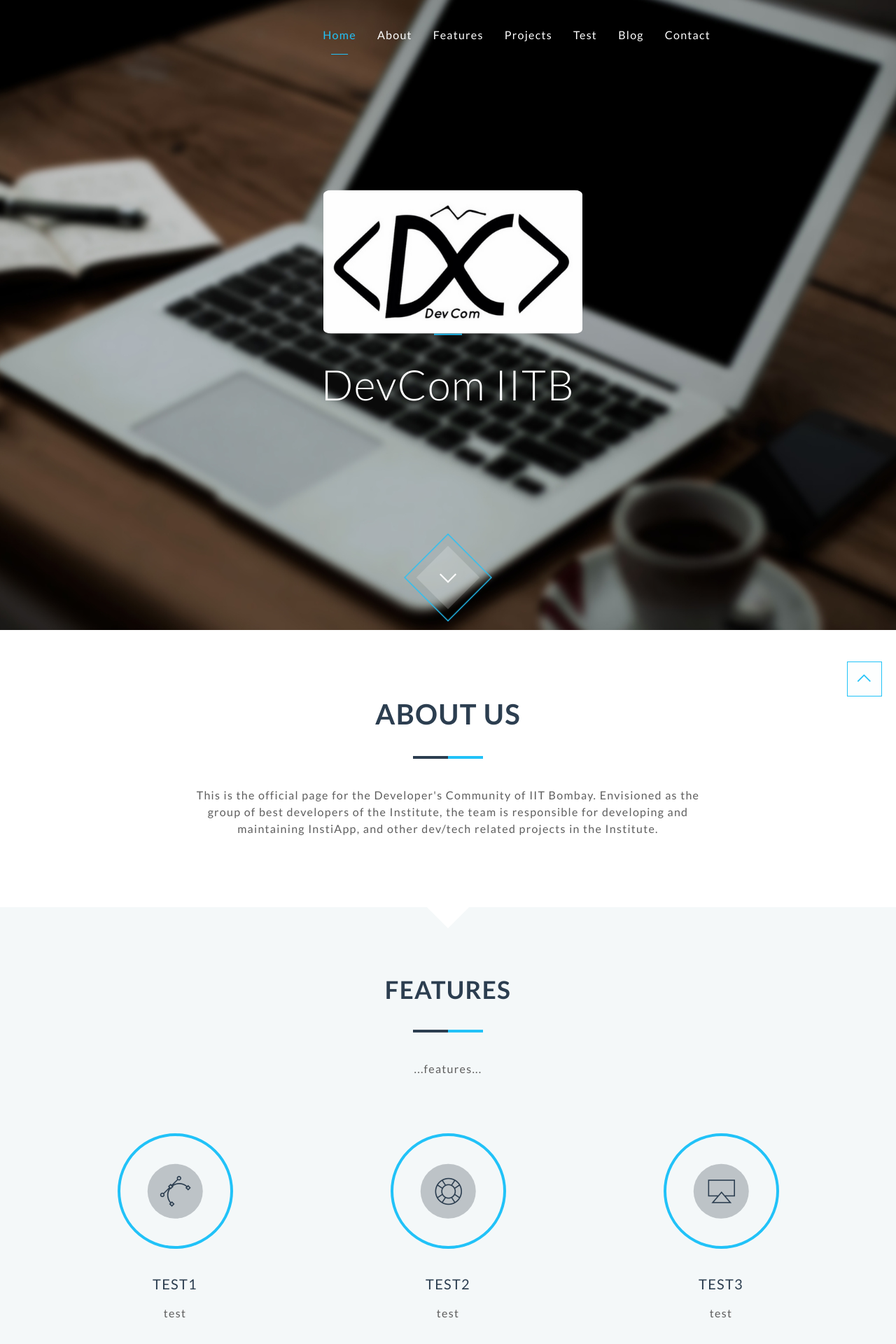
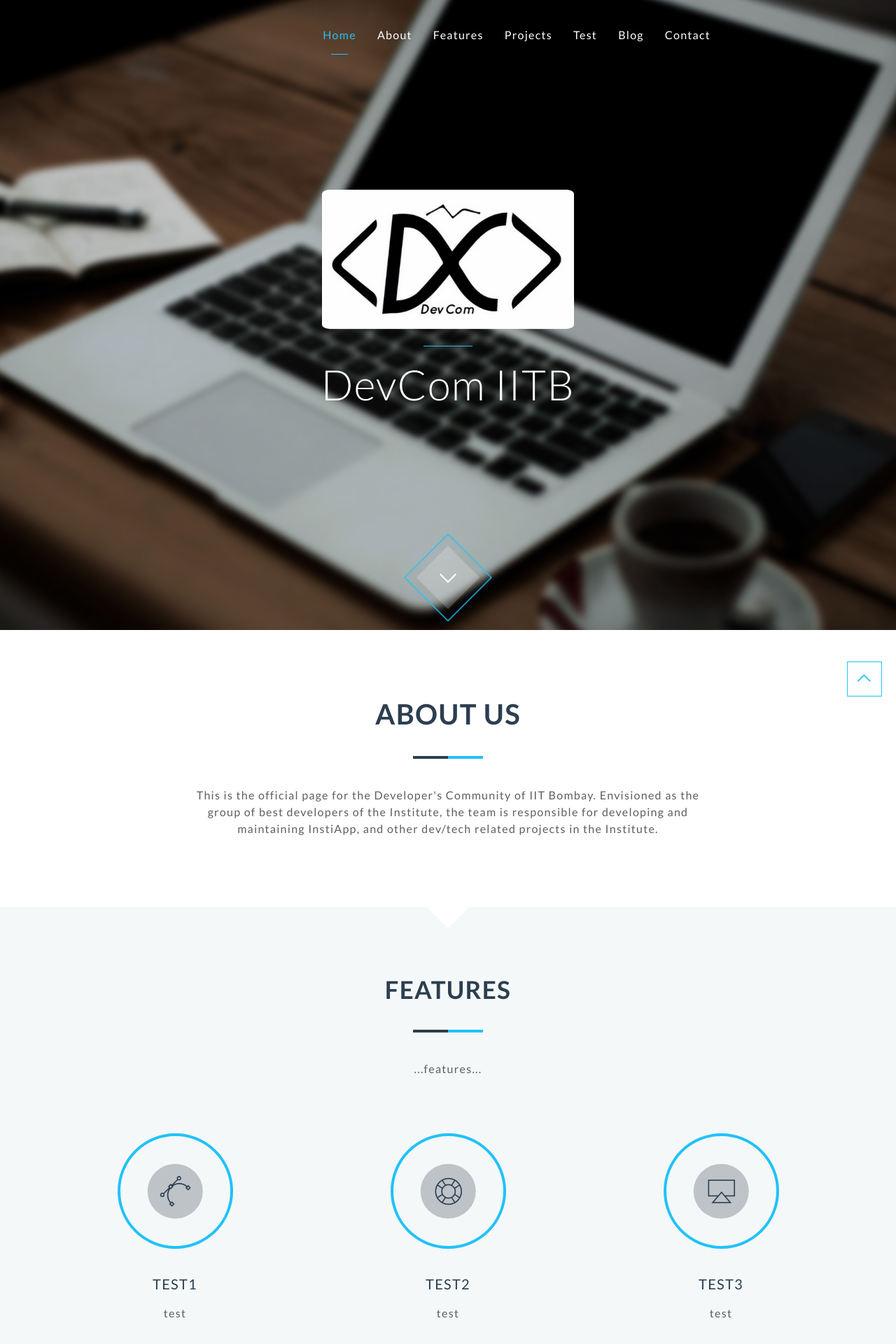
Before and after one commit to arya2331/DevCom, a Jekyll site: the page built from DevCom website/index.html, in a window 1280 px wide. Shown: the top 1920 px of the page at 70% size. Built offline with Jekyll 4.4.1, drawn with Linux system fonts in a browser that asks for light colours; nearby versions of some CDN libraries.

Commit message:
responsive

```diff
--- a/DevCom website/_includes/head.html
+++ b/DevCom website/_includes/head.html
@@ -1,7 +1,7 @@
 <!-- Site Head -->
 <head>
   <meta charset="utf-8" />
-  <title>Cyber Code Bear Blog</title>
+  <title>DevCom IITB</title>
   <meta name="viewport" content="width=device-width, initial-scale=1" />
   <link rel="shortcut icon" href="{{ site.baseurl }}/images/favicon.png" title="Favicon" />
   <link href="https://fonts.googleapis.com/css?family=Lato:300,400,700" rel="stylesheet">
--- a/DevCom website/_includes/header.html
+++ b/DevCom website/_includes/header.html
@@ -56,13 +56,19 @@
 
 
         <!-- Heading Title -->
-        <div class="row heading-title">
-          <!-- <h2>{{ site.headter-tagline }}</h2> -->
-          <div class="col-md-4 phone">
-            <img src="{{ site.baseurl }}/images/logos/devcom.png" style="max-width: 100%; margin-left: 110%; margin-right: 110%; border-radius: 3%" alt="DevCom Logo" />
-            <!-- <img src="{{ site.baseurl }}/images/phone.png" alt="Phone Image" /> -->
+        <!-- <div class="row heading-title">
+          <div class="col-md-4" style="display:block; margin:auto; ">
+            <img src="{{ site.baseurl }}/images/logos/devcom.png" style=" border-radius: 3%" alt="DevCom Logo" />
           </div>
           <hr class="small">
+          <h1 class="thin" style="text-transform: capitalize;">{{ site.header-title }}</h1>
+        </div> -->
+
+        <div class="row heading-title">
+          <div style="margin:auto; width:30%;">
+            <img src="{{ site.baseurl }}/images/logos/devcom.png" style=" border-radius: 3%; width: 100%" alt="DevCom Logo" />
+          </div><br>
+          <hr class="medium"><br>
           <h1 class="thin" style="text-transform: capitalize;">{{ site.header-title }}</h1>
         </div>
 
```
Also changed, not shown: 2 other files.
